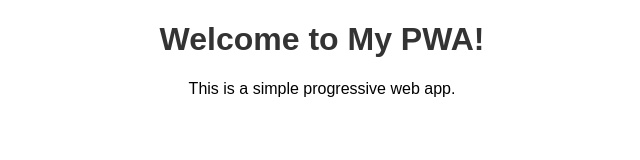
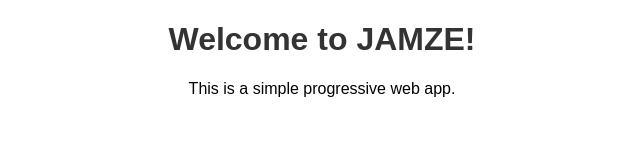
Before and after one commit to Oneathetop/Hola, a plain HTML site: page index.html in a window 1280 px wide. Shown: the whole page, without its empty margins (318-958 px from the left). Drawn offline with Linux system fonts and the light colour scheme.

Commit message:
Update index.html

```diff
--- a/index.html
+++ b/index.html
@@ -3,13 +3,13 @@
 <head>
     <meta charset="UTF-8">
     <meta name="viewport" content="width=device-width, initial-scale=1.0">
-    <title>My PWA</title>
+    <title> Jamze </title>
     <link rel="manifest" href="./manifest.json">
     <link rel="stylesheet" href="./styles.css">
     <script src="./script.js" defer></script>
 </head>
 <body>
-    <h1>Welcome to My PWA!</h1>
+    <h1>Welcome to JAMZE!</h1>
     <p>This is a simple progressive web app.</p>
 </body>
 </html>
```
